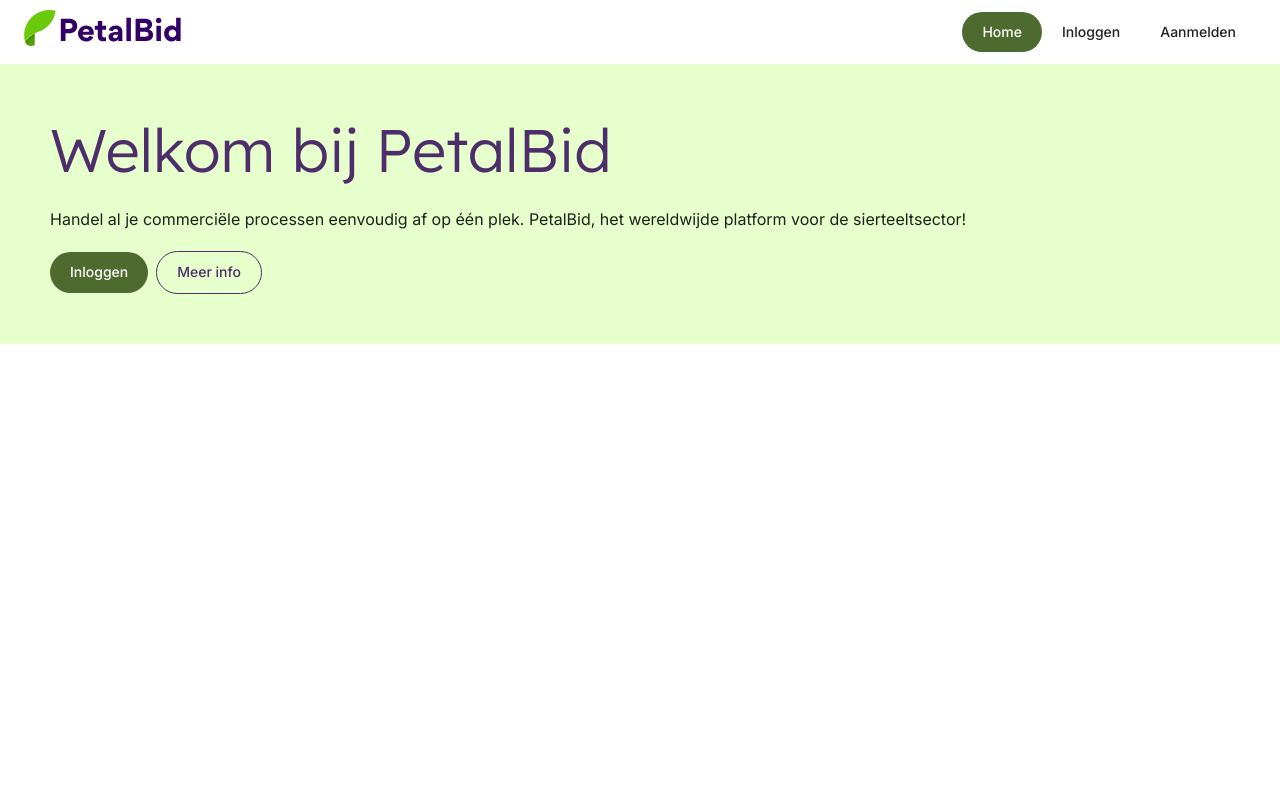
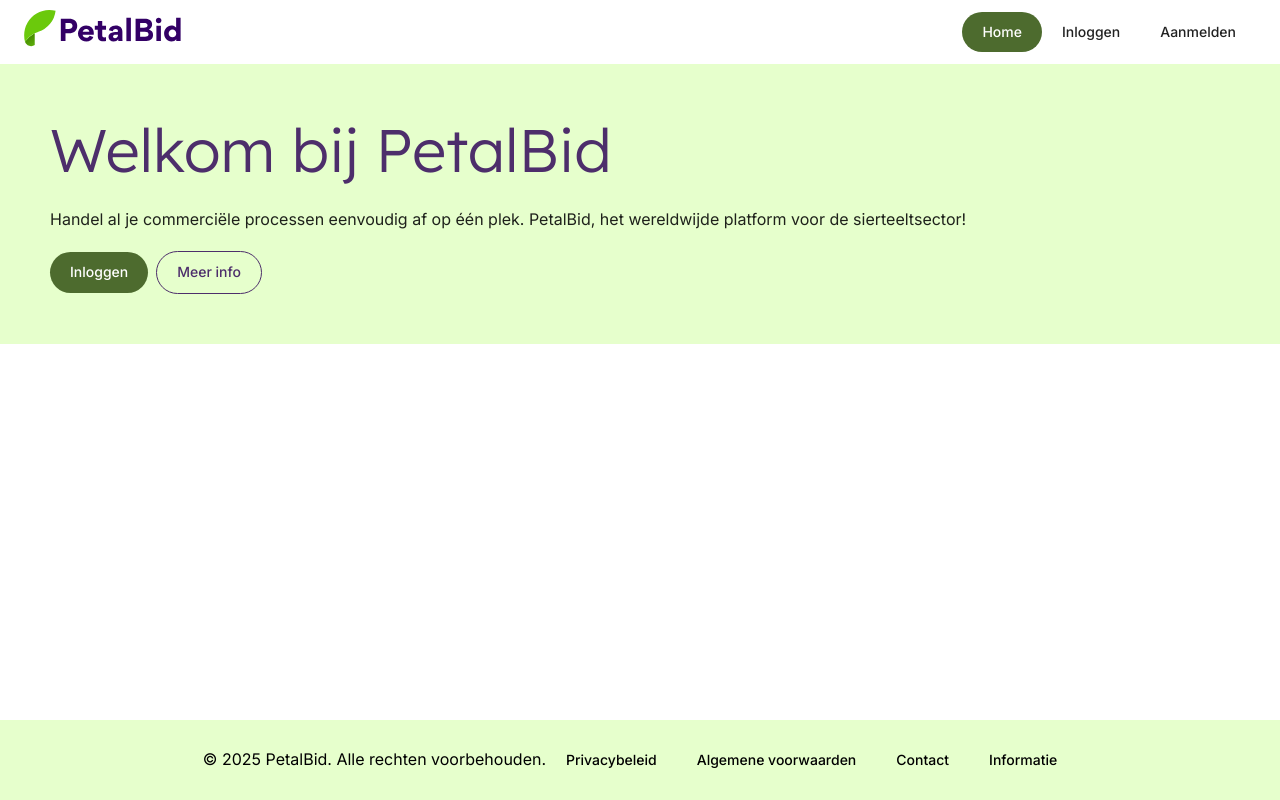
Before and after one commit to alex24106429/DigitaleVeilingklok, a React (Vite) app in the folder client-app/: page / in a window 1280 px wide. Built offline with nearby package versions, Linux system fonts and the light colour scheme.

Commit message:
Footer aangemaakt

```diff
--- a/client-app/src/App.tsx
+++ b/client-app/src/App.tsx
@@ -23,6 +23,8 @@ const activeButtonSx = {
 		backgroundColor: 'primary.dark',
 	},
 };
+
+
 
 function AppBarContent() {
 	const { user, logout } = useAuth();
@@ -88,8 +90,9 @@ export default function App() {
 	return (
 		<AuthProvider>
 			<div>
+
+				<Box minHeight="100vh" display="flex" flexDirection="column">
 					<AppBarContent />
-
 					<Routes>
 						<Route path="/" element={<HomePage />} />
 						<Route path="/growerdashboard" element={<GrowerDashboard />} />
@@ -103,6 +106,26 @@ export default function App() {
 						<Route path="/auctionclock" element={<AuctionClock />} />
 						<Route path="/info" element={<InfoPage />} />
 					</Routes>
+
+					<div style={{ marginTop: 'auto' }}>
+						<Box textAlign="center" padding="20px" bgcolor="primary.100" color="Black">
+							&copy; {new Date().getFullYear()} PetalBid. Alle rechten voorbehouden.
+							<Button color="inherit" component={NavLink} to="/privacy" sx={activeButtonSx}>
+								Privacybeleid
+							</Button>
+							<Button color="inherit" component={NavLink} to="/terms" sx={activeButtonSx}>
+								Algemene voorwaarden
+							</Button>
+							<Button color="inherit" component={NavLink} to="/contact" sx={activeButtonSx}>
+								Contact
+							</Button>
+							<Button color="inherit" component={NavLink} to="/info" sx={activeButtonSx}>
+								Informatie
+							</Button>
+						</Box>
+					</div>
+				</Box>
+
 			</div>
 		</AuthProvider>
 	);
```
Lines whose indentation alone changed are shown as unchanged.
